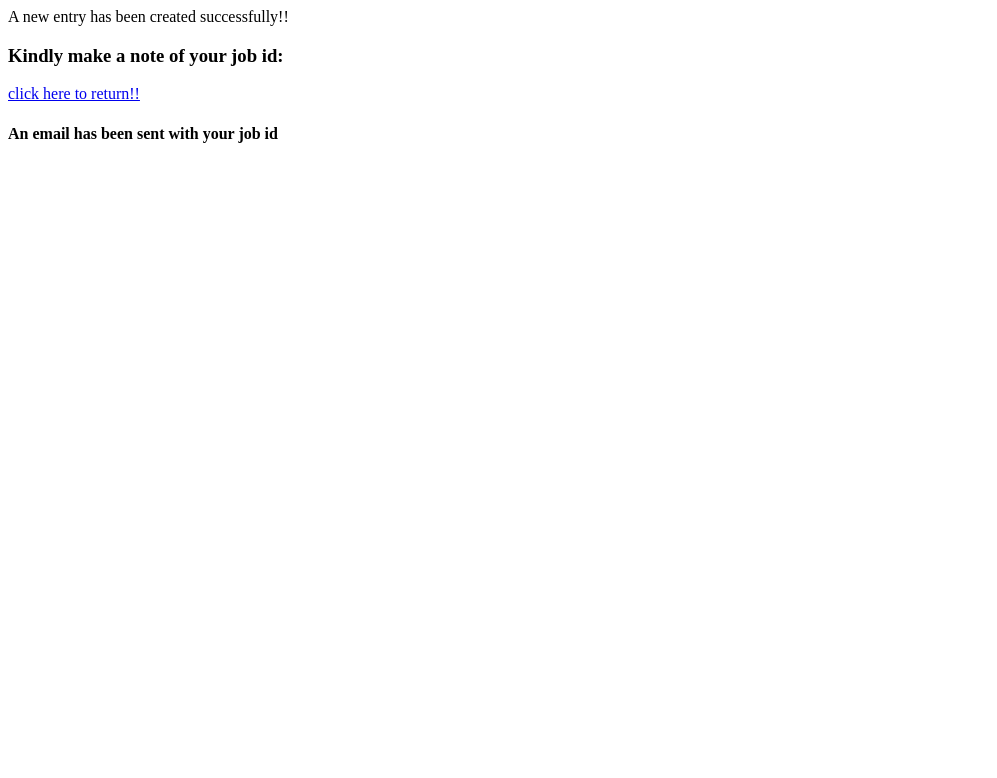
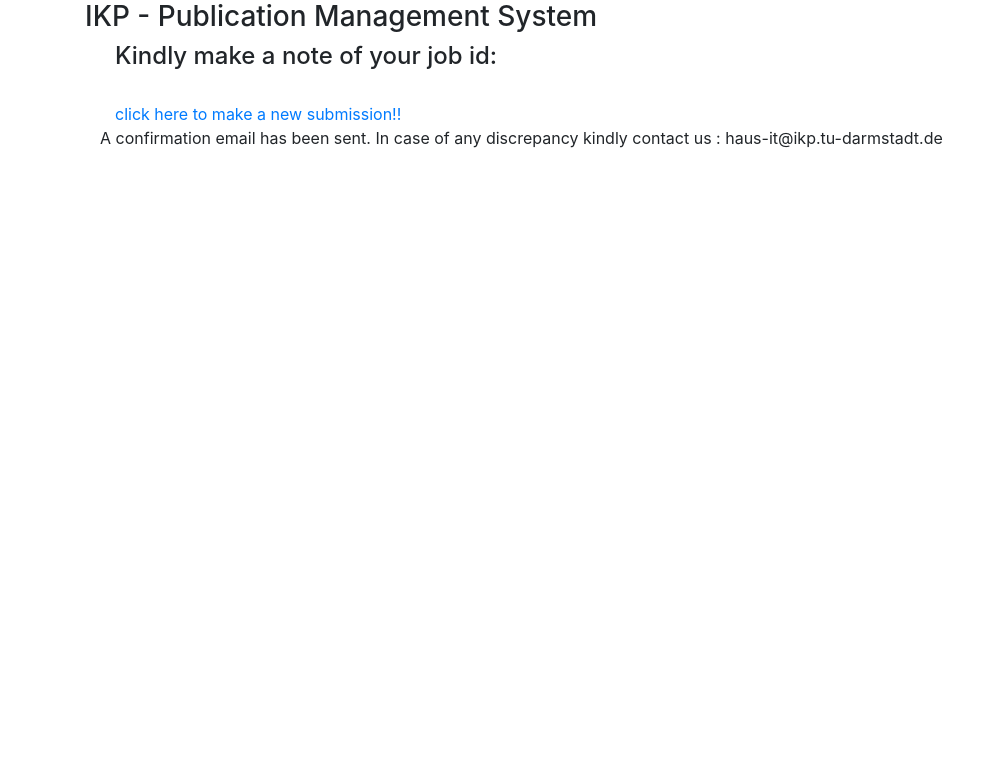
Before and after one commit to tarunkumar1391/Publication-management, a PHP site: page /main.php in a window 1280 px wide. Shown: the top 778 px of the page, without its empty margins (0-997 px from the left). Run offline with PHP 8.4, Linux system fonts and the light colour scheme; data that the repository does not hold is empty; some libraries are stand-ins or nearby versions.

Commit message:
Made changes to the response page after form submission.

```diff
--- a/server/main.php
+++ b/server/main.php
@@ -99,9 +99,20 @@ if($_SERVER['REQUEST_METHOD'] == "POST") {
 
 
 if ($stmt->execute()) {
-   echo "A new entry has been created successfully!! <br\>";
-    echo "<h3>Kindly make a note of your job id: $jobid</h3>";
-    echo '<a href="../www/index.html">click here to return!!</a>';
+
+    echo '<html><head><link rel="stylesheet" href="../css/bootstrap.min.css">';
+    echo '<script src="https://ajax.googleapis.com/ajax/libs/jquery/1.12.2/jquery.min.js"></script>
+              <script src="../scripts/js/bootstrap.min.js"></script></html></head>';
+    echo '<body><div class="container"><div class="page-header">
+                <h3>IKP - Publication Management System</h3>
+            </div>
+        <div class="container-fluid">';
+    echo '<div  class="well form-search form-horizontal"  >';
+    echo '<div class="form-group">';
+    echo '<label class="control-label col-md-8 col-lg-8" ><h4>Kindly make a note of your job id: '. $jobid .'</h4></label>';
+    echo "</div></div>";
+    echo '<div class="container-fluid"><a href="../www/trackjob.html">click here to make a new submission!!</a></div>';
+    echo "</div></body></html>";
 
     $mail = new PHPMailer;
 
@@ -121,14 +132,14 @@ if ($stmt->execute()) {
     $mail->Subject = 'IKP: Publication submission';
     $mail->Body    = 'Hello,
                         This is to confirm that we have received your submission. Your job id is <b>'. $jobid . '</b>. Use this
-                        job id to check the status of your submission in the link: ';
+                        job id to check the status of your submission in the link: '.'Regards,IKP';
     $mail->AltBody = 'This is the body in plain text for non-HTML mail clients';
 
     if(!$mail->send()) {
         echo 'Message could not be sent.';
         echo 'Mailer Error: ' . $mail->ErrorInfo;
     } else {
-        echo '<h4>An email has been sent with your job id</h4>';
+        echo '<div class="container"><label>A confirmation email has been sent. In case of any discrepancy kindly contact us : haus-it@ikp.tu-darmstadt.de</label></div> ';
     }
 
 } else {
```
Also changed, not shown: www/index.html (+9 -1 lines), assets/s dalinac.gif (added), www/admin.php (line endings or trailing spaces).
